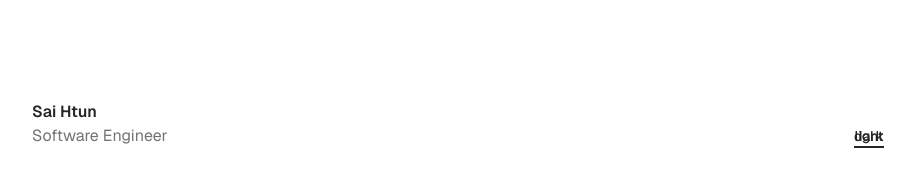
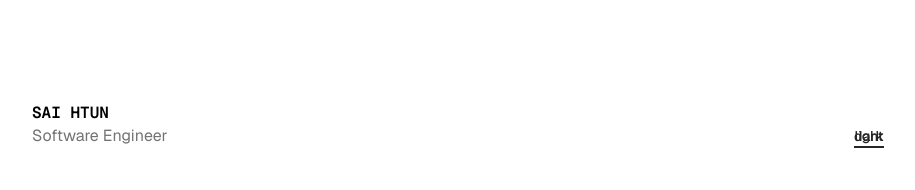
Before and after one commit to SaiHtun/portfolio-latest, a Next.js app: page / in a window 1280 px wide. Shown: the top 190 px of the page, without its empty margins (182-1097 px from the left). Built offline with nearby package versions, Linux system fonts and the light colour scheme.

Commit message:
animated <MyName />

```diff
--- a/src/app/components/main-header.tsx
+++ b/src/app/components/main-header.tsx
@@ -1,11 +1,12 @@
 import React from "react";
 import ThemeSwitcher from "./theme-switcher";
+import MyName from "./ui/my-name";
 
 export default function MainHeader() {
   return (
     <header className="flex justify-between items-end">
       <div>
-        <p className="font-semibold">Sai Htun</p>
+        <MyName />
         <p className="text-shadow-gray">Software Engineer</p>
       </div>
       <ThemeSwitcher />
--- a/src/app/components/ui/icons/handraw-icon.tsx
+++ b/src/app/components/ui/icons/handraw-icon.tsx
@@ -14,7 +14,7 @@ export default function HandrawIcon({ twClasses, ...props }: TProps) {
         xmlns="http://www.w3.org/2000/svg"
         viewBox="0 0 20 20"
         stroke="currentColor"
-        stroke-width="0.4"
+        strokeWidth="0.4"
         className={cn("w-6 h-6", twClasses)}
         {...props}
       >
--- a/src/app/components/ui/icons/instagram-icon.tsx
+++ b/src/app/components/ui/icons/instagram-icon.tsx
@@ -15,9 +15,9 @@ export default function InstagramIcon({ twClasses, ...props }: TProps) {
       viewBox="0 0 24 24"
       fill="none"
       stroke="currentColor"
-      stroke-width="2"
-      stroke-linecap="round"
-      stroke-linejoin="round"
+      strokeWidth="2"
+      strokeLinecap="round"
+      strokeLinejoin="round"
       className={cn("w-6 h-6", twClasses)}
       {...props}
     >
--- /dev/null
+++ b/src/app/components/ui/my-name.tsx
@@ -0,0 +1,46 @@
+"use client";
+// hugely inspired by https://twitter.com/jh3yy
+// https://codepen.io/jh3y/pen/GRLKMPY
+import { cn } from "~/lib/utils/cn";
+import styles from "~/styles/name.module.css";
+
+export default function MyName() {
+  const name = "Sai Htun ";
+  const GLYPHS =
+    "ラドクリフマラソンわ谷たしワタシんょンョたばこタバコとう信きょうトウキョウ0123456789±!@#$%^&*()_+ABCDEFG忠HIJKLMNOPQRSTUVWXYZ";
+  const speed = 0.3;
+  const chinese_name = "谷 _ 忠 _ 信";
+
+  return (
+    <button
+      className={cn("font-mono font-semibold", styles.btn)}
+      style={{ "--speed": speed }}
+    >
+      {name.split("").map((char, index) => {
+        return (
+          <span
+            suppressHydrationWarning
+            key={index}
+            data-char={char}
+            style={{
+              "--index": index,
+              "--char-1": `"${
+                GLYPHS[Math.floor(Math.random() * GLYPHS.length)]
+              }"`,
+              "--char-2": `"${
+                GLYPHS[Math.floor(Math.random() * GLYPHS.length)]
+              }"`,
+              "--char-3": `"${
+                GLYPHS[Math.floor(Math.random() * GLYPHS.length)]
+              }"`,
+              "--chinese-name": `"${chinese_name[index]}"`,
+            }}
+          >
+            {char}
+          </span>
+        );
+      })}
+      <span className="sr-only opacity-0">{name}</span>
+    </button>
+  );
+}
--- /dev/null
+++ b/src/app/styles/name.module.css
@@ -0,0 +1,63 @@
+.btn {
+  text-transform: uppercase;
+  color: canvasText;
+  border: 0;
+  background: transparent;
+  cursor: pointer;
+  position: relative;
+  transform-style: preserve-3d;
+}
+
+.btn::after {
+  content: "";
+  position: absolute;
+  inset: 0;
+  background: hsl(0 0% 100%);
+  opacity: calc(var(--intent, 0) * 0.0875);
+  transition: opacity 0.2s;
+}
+
+.btn>span:not(.sr-only) {
+  position: relative;
+  color: transparent;
+}
+
+.btn>span:not(.sr-only)::after {
+  content: attr(data-char);
+  position: absolute;
+  display: inline-block;
+  inset: 0;
+  color: canvasText;
+}
+
+.btn:is(:hover, :focus-visible)>span:not(.sr-only)::after {
+  animation: flash calc(var(--speed, 0.25) * 1s) calc(var(--index, 0) * 0.05s) steps(1, end) forwards;
+}
+
+@keyframes flash {
+
+  0%,
+  20% {
+    content: '_';
+  }
+
+  40% {
+    content: var(--char-1);
+  }
+
+  60% {
+    content: var(--char-2);
+  }
+
+  80% {
+    content: var(--char-3);
+  }
+
+  100% {
+    content: var(--chinese-name);
+  }
+}
+
+.btn {
+  transition: transform 0.5s 1s, scale 0.5s 3s, opacity 0s 3s;
+}
--- /dev/null
+++ b/src/app/types/global.d.ts
@@ -0,0 +1,7 @@
+import "react";
+
+declare module "react" {
+  interface CSSProperties {
+    [key: `--${string}`]: string | number;
+  }
+}
--- a/tsconfig.json
+++ b/tsconfig.json
@@ -24,7 +24,8 @@
       "~/ui/*": ["app/components/ui/*"],
       "~/lib/*": ["app/lib/*"],
       "~/utitls": ["app/lib/utils/*"],
-      "~/constants/*": ["app/constants/*"]
+      "~/constants/*": ["app/constants/*"],
+      "~/styles/*": ["app/styles/*"]
     }
   },
   "include": ["next-env.d.ts", "**/*.ts", "**/*.tsx", ".next/types/**/*.ts"],
```
